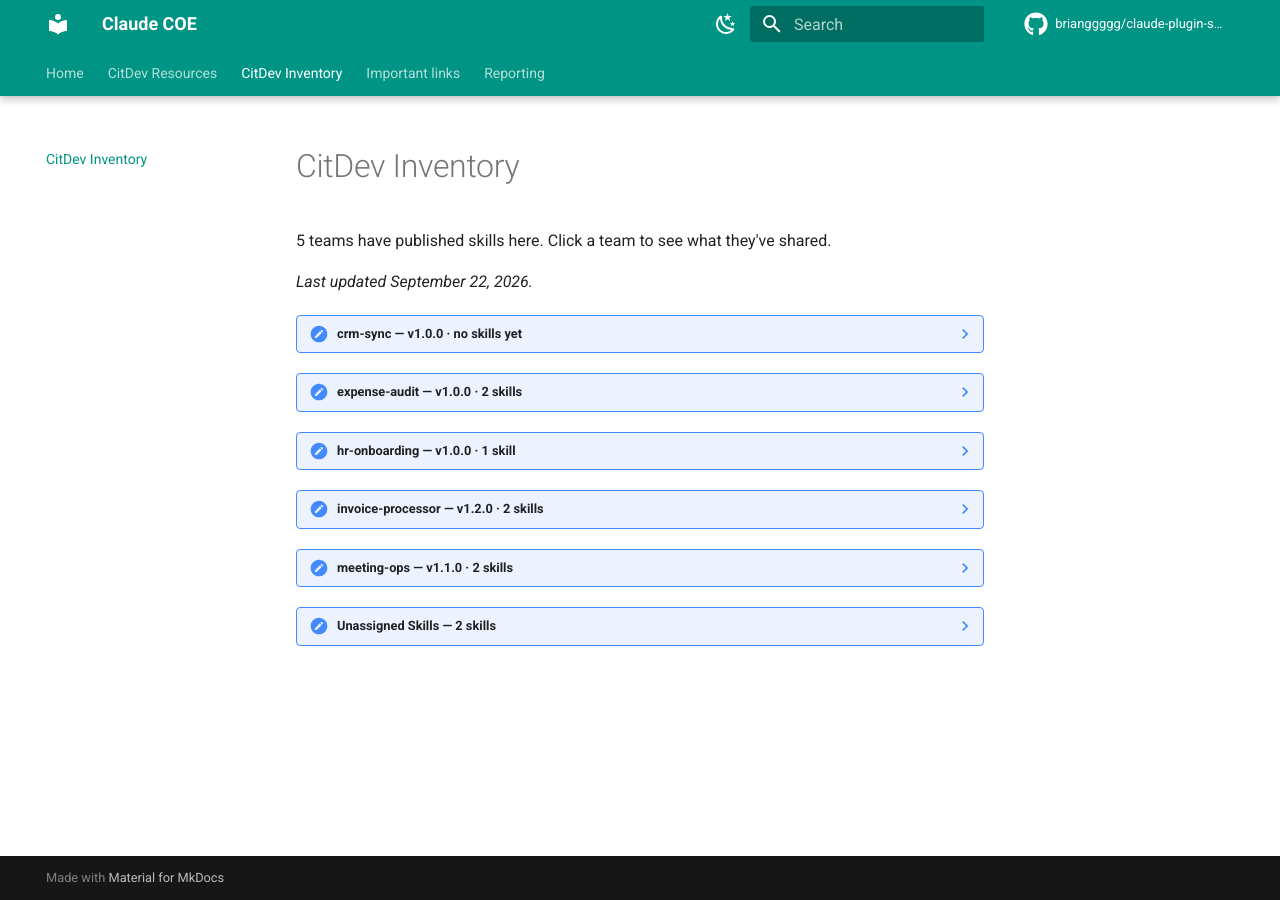
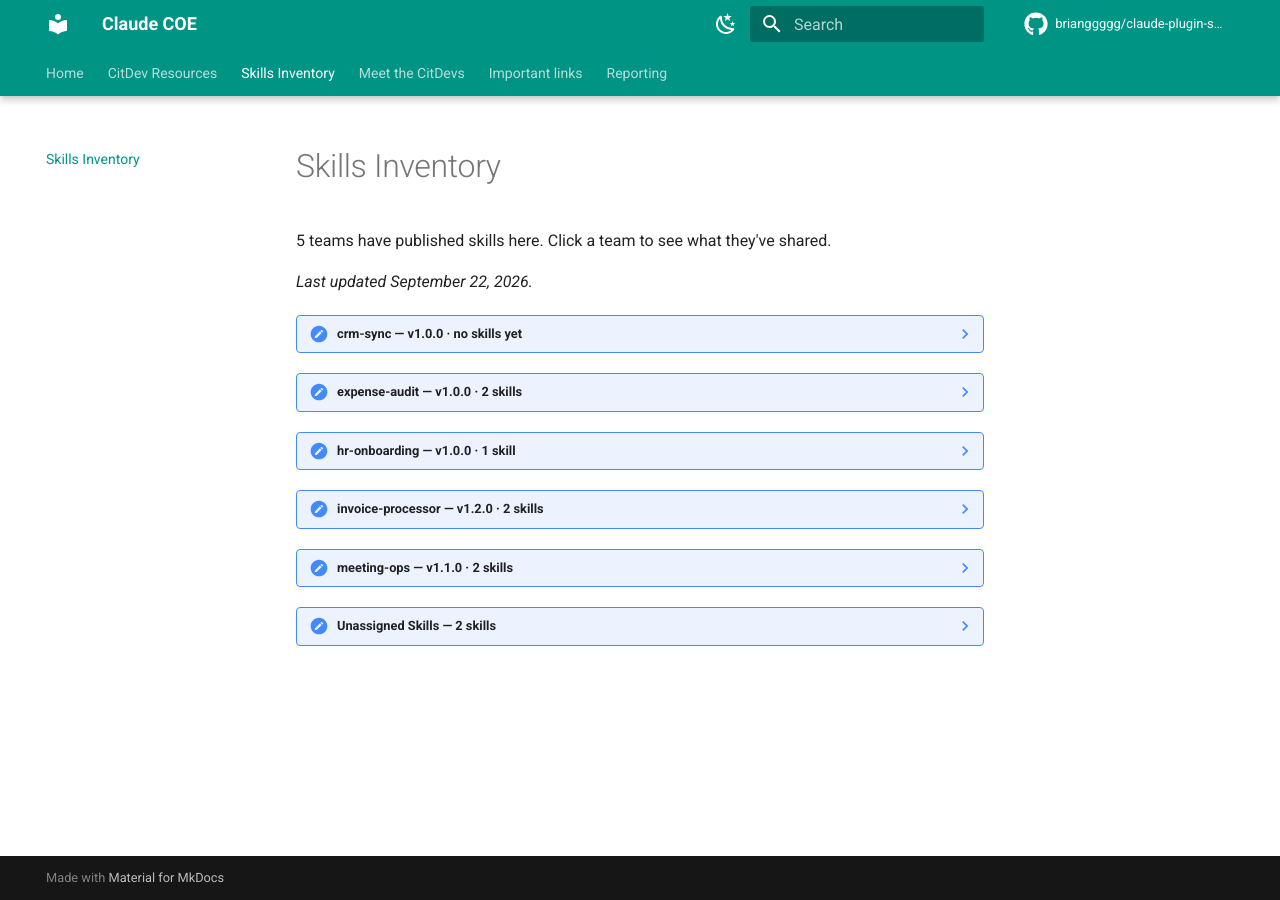
Before and after one commit to brianggggg/claude-plugin-skills-demo, an MkDocs documentation site: the page built from docs/plugins/index.md, in a window 1280 px wide. Built offline with MkDocs 1.6.1 and Material for MkDocs 9.7.7, drawn with Linux system fonts in a browser that asks for light colours; comment, search, counter and statistics services are not loaded.

Commit message:
Rename CitDev Inventory to Skills Inventory; add Meet the CitDevs directory
Renames "CitDev Inventory" to "Skills Inventory" site-wide (nav, homepage
card, generated page title, and cross-links in the guides). Adds a new
"Meet the CitDevs" homepage card and page listing each team's AI Champion
and Lead CitDev contacts, seeded with placeholder test data for a few
teams (crm-sync, expense-audit, hr-onboarding filled in; invoice-processor
and meeting-ops marked TBD).

Co-Authored-By: Claude Sonnet 5 <noreply@anthropic.com>
Claude-Session: https://claude.ai/code/session_01AHBiNzYpDGT7D67zFppmn6

````diff
--- a/docs/guides/getting-started.md
+++ b/docs/guides/getting-started.md
@@ -12,7 +12,7 @@ You don't need to know a skill's name or memorize a command. Describe the task i
 
 ## 3. Or browse by team
 
-Each [team](../plugins/index.md) publishes its own set of skills. Some also add a slash command, like `/invoice-intake`, for quick access. Browse the [CitDev Inventory](../plugins/index.md) to see what each team has shared.
+Each [team](../plugins/index.md) publishes its own set of skills. Some also add a slash command, like `/invoice-intake`, for quick access. Browse the [Skills Inventory](../plugins/index.md) to see what each team has shared.
 
 ## 4. Have a question?
 
--- a/docs/guides/publishing-a-plugin.md
+++ b/docs/guides/publishing-a-plugin.md
@@ -25,7 +25,7 @@ plugins/your-team-name/
 
 ## 3. Bundle your team's skills
 
-List the skills this team publishes — already published under another team on the [CitDev Inventory](../plugins/index.md) (or under "Unassigned Skills" there), or new ones you're adding alongside it in the `skills/` folder — in a `skills.json` file next to `plugin.json`:
+List the skills this team publishes — already published under another team on the [Skills Inventory](../plugins/index.md) (or under "Unassigned Skills" there), or new ones you're adding alongside it in the `skills/` folder — in a `skills.json` file next to `plugin.json`:
 
 ```
 plugins/your-team-name/skills.json
@@ -74,4 +74,4 @@ Same as skills — open a pull request with your new files, or ask a teammate (o
 
 ## 7. What happens next
 
-Once merged, the site rebuilds automatically. Your team appears on the [CitDev Inventory](../plugins/index.md) with its published skills (and any commands) nested inside its accordion entry.
+Once merged, the site rebuilds automatically. Your team appears on the [Skills Inventory](../plugins/index.md) with its published skills (and any commands) nested inside its accordion entry.
--- a/docs/guides/publishing-a-skill.md
+++ b/docs/guides/publishing-a-skill.md
@@ -52,6 +52,6 @@ If you don't use git day-to-day, the easiest path is to ask a teammate with repo
 
 ## 5. What happens next
 
-Once your pull request is approved and merged, the site rebuilds automatically. Your skill appears within a couple of minutes on the [CitDev Inventory](../plugins/index.md) — nested under whichever team bundles it, or under "Unassigned Skills" if it isn't bundled by a team yet. No manual publishing step.
+Once your pull request is approved and merged, the site rebuilds automatically. Your skill appears within a couple of minutes on the [Skills Inventory](../plugins/index.md) — nested under whichever team bundles it, or under "Unassigned Skills" if it isn't bundled by a team yet. No manual publishing step.
 
 Want your team's skills published together under one name, or wired up as a slash command? See [Registering a Team](publishing-a-plugin.md).
--- a/docs/important-links.md
+++ b/docs/important-links.md
@@ -4,7 +4,7 @@ Everything you need, in one place.
 
 ## Catalog
 
-- [CitDev Inventory](plugins/index.md) — browse every team's published skills
+- [Skills Inventory](plugins/index.md) — browse every team's published skills
 - [Reporting](activity.md) — commit history and contributors
 
 ## CitDev Resources
--- a/docs/plugins/index.md
+++ b/docs/plugins/index.md
@@ -1,4 +1,4 @@
-# CitDev Inventory
+# Skills Inventory
 
 5 teams have published skills here. Click a team to see what they've shared.
 
--- a/mkdocs.yml
+++ b/mkdocs.yml
@@ -13,7 +13,8 @@ nav:
       - Requesting a connector: guides/requesting-a-connector.md
       - Report an issue: guides/report-an-issue.md
       - FAQ: guides/faq.md
-  - CitDev Inventory: plugins/index.md
+  - Skills Inventory: plugins/index.md
+  - Meet the CitDevs: citdevs.md
   - Important links: important-links.md
   - Reporting: activity.md
 
````
Also changed, not shown: docs/citdevs.md (added, +18 -0 lines), docs/index.md (+9 -1 lines), 1 other file.
